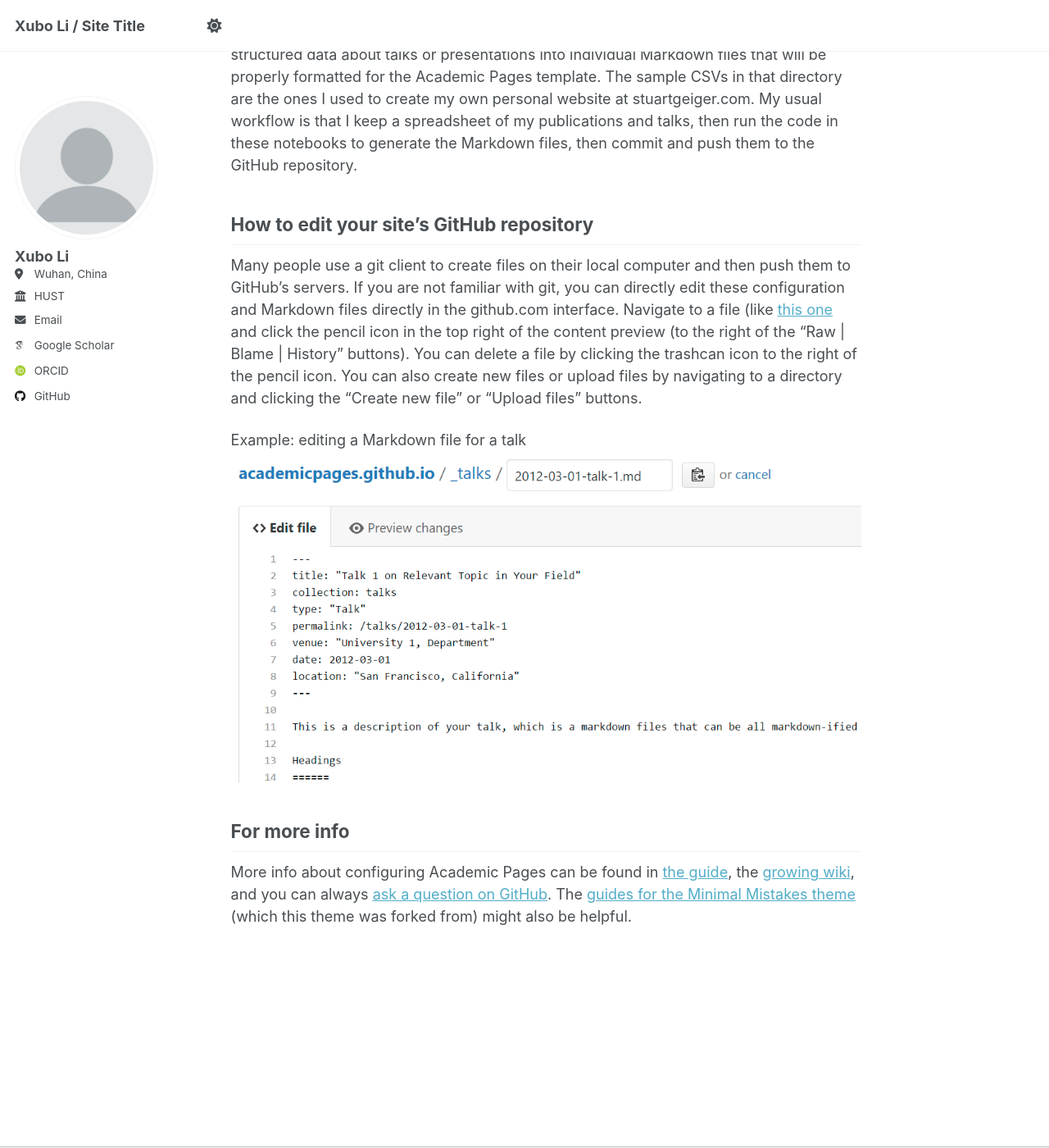
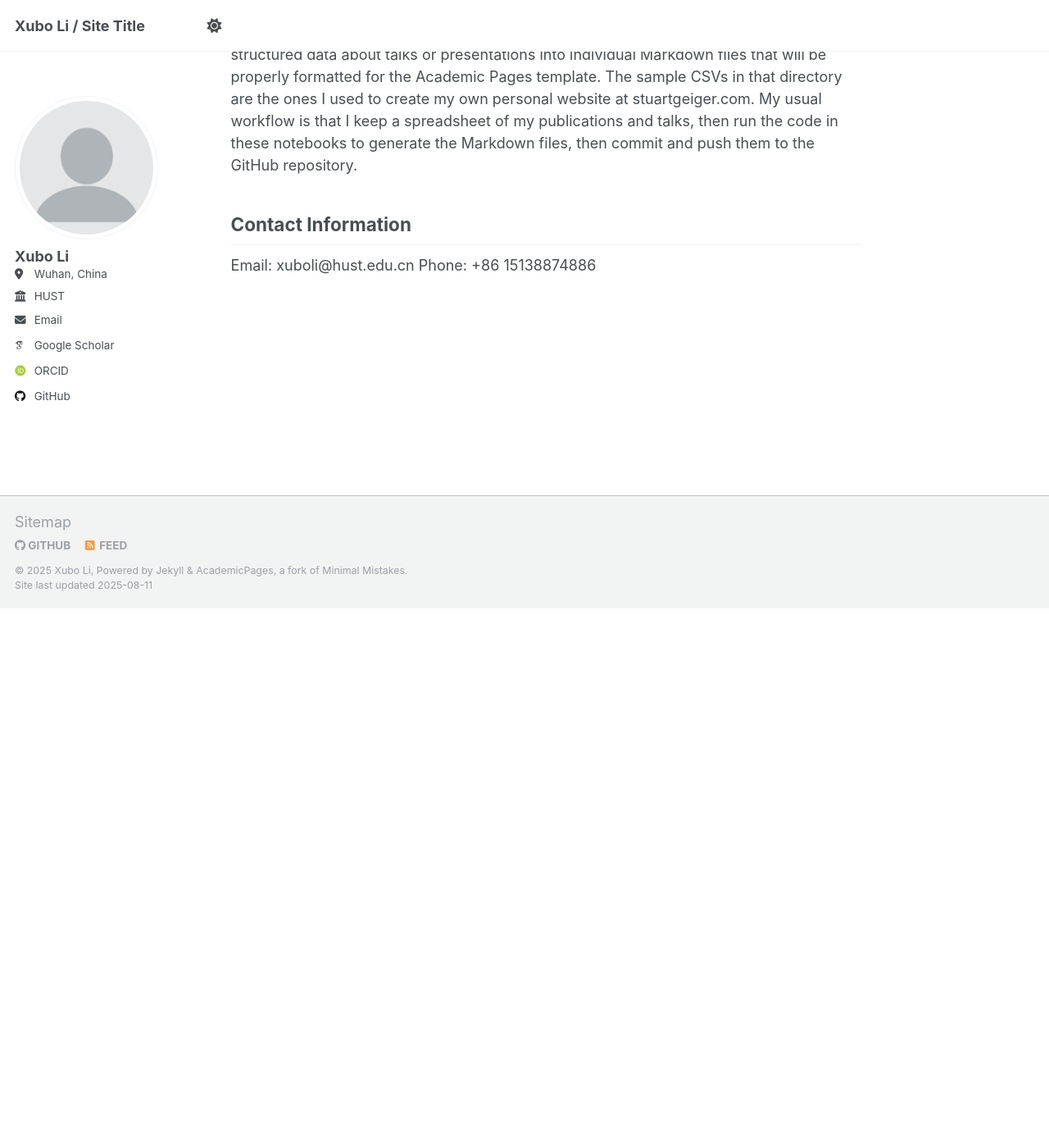
Before and after one commit to XuboLee/xubolee.github.io, a Jekyll site: the page built from _pages/about.md, in a window 1280 px wide and 1400 px high, scrolled down 1766 px. Shown: the whole window at 82% size. Built offline with Jekyll 4.4.1, drawn with Linux system fonts in a browser that asks for light colours; some web fonts are replaced; a script that is not in the unit is left out; after the commit the page ends 2508 px from its top, so only the background shows below that; some of the changed text lies outside the part shown.

Commit message:
Update about.md

```diff
--- a/_pages/about.md
+++ b/_pages/about.md
@@ -27,11 +27,11 @@ Getting started
 1. Upload any files (like PDFs, .zip files, etc.) to the files/ directory. They will appear at https://[your GitHub username].github.io/files/example.pdf.
 1. Check status by going to the repository settings, in the "GitHub pages" section
 
-Site-wide configuration
+Publications
 ------
 The main configuration file for the site is in the base directory in [_config.yml](https://github.com/academicpages/academicpages.github.io/blob/master/_config.yml), which defines the content in the sidebars and other site-wide features. You will need to replace the default variables with ones about yourself and your site's github repository. The configuration file for the top menu is in [_data/navigation.yml](https://github.com/academicpages/academicpages.github.io/blob/master/_data/navigation.yml). For example, if you don't have a portfolio or blog posts, you can remove those items from that navigation.yml file to remove them from the header.
 
-Create content & metadata
+Academic Service
 ------
 For site content, there is one Markdown file for each type of content, which are stored in directories like _publications, _talks, _posts, _teaching, or _pages. For example, each talk is a Markdown file in the [_talks directory](https://github.com/academicpages/academicpages.github.io/tree/master/_talks). At the top of each Markdown file is structured data in YAML about the talk, which the theme will parse to do lots of cool stuff. The same structured data about a talk is used to generate the list of talks on the [Talks page](https://academicpages.github.io/talks), each [individual page](https://academicpages.github.io/talks/2012-03-01-talk-1) for specific talks, the talks section for the [CV page](https://academicpages.github.io/cv), and the [map of places you've given a talk](https://academicpages.github.io/talkmap.html) (if you run this [python file](https://github.com/academicpages/academicpages.github.io/blob/master/talkmap.py) or [Jupyter notebook](https://github.com/academicpages/academicpages.github.io/blob/master/talkmap.ipynb), which creates the HTML for the map based on the contents of the _talks directory).
 
@@ -40,13 +40,7 @@ For site content, there is one Markdown file for each type of content, which are
 The repository includes [a set of Jupyter notebooks](https://github.com/academicpages/academicpages.github.io/tree/master/markdown_generator
 ) that converts a CSV containing structured data about talks or presentations into individual Markdown files that will be properly formatted for the Academic Pages template. The sample CSVs in that directory are the ones I used to create my own personal website at stuartgeiger.com. My usual workflow is that I keep a spreadsheet of my publications and talks, then run the code in these notebooks to generate the Markdown files, then commit and push them to the GitHub repository.
 
-How to edit your site's GitHub repository
+Contact Information
 ------
-Many people use a git client to create files on their local computer and then push them to GitHub's servers. If you are not familiar with git, you can directly edit these configuration and Markdown files directly in the github.com interface. Navigate to a file (like [this one](https://github.com/academicpages/academicpages.github.io/blob/master/_talks/2012-03-01-talk-1.md) and click the pencil icon in the top right of the content preview (to the right of the "Raw | Blame | History" buttons). You can delete a file by clicking the trashcan icon to the right of the pencil icon. You can also create new files or upload files by navigating to a directory and clicking the "Create new file" or "Upload files" buttons.
-
-Example: editing a Markdown file for a talk
-![Editing a Markdown file for a talk](/images/editing-talk.png)
-
-For more info
-------
-More info about configuring Academic Pages can be found in [the guide](https://academicpages.github.io/markdown/), the [growing wiki](https://github.com/academicpages/academicpages.github.io/wiki), and you can always [ask a question on GitHub](https://github.com/academicpages/academicpages.github.io/discussions). The [guides for the Minimal Mistakes theme](https://mmistakes.github.io/minimal-mistakes/docs/configuration/) (which this theme was forked from) might also be helpful.
+Email: xuboli@hust.edu.cn
+Phone: +86 15138874886
```
Also changed, not shown: other parts of _pages/about.md (+1 -1 lines).
